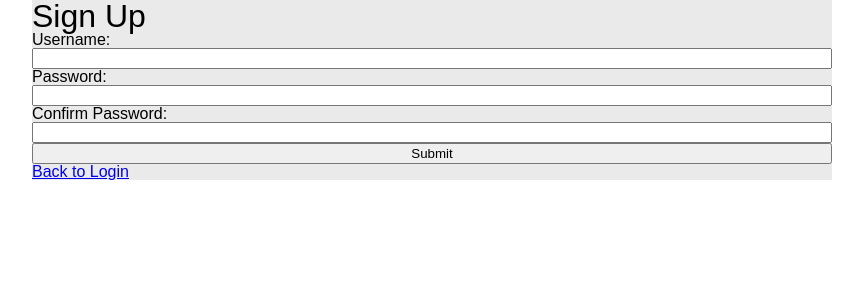
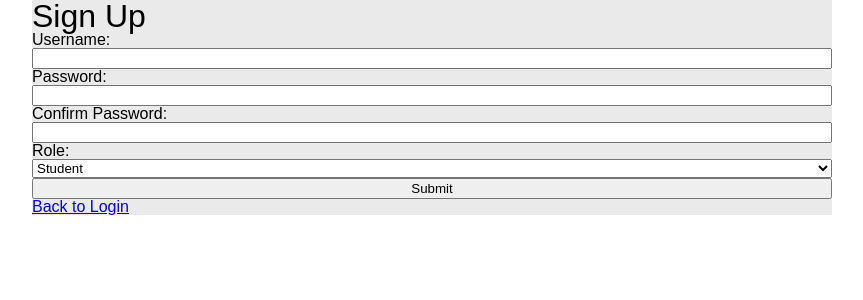
Before and after one commit to JakeBrowning90/volunteer-project-fe-1, a React (Vite) app: page /signup in a window 1280 px wide. Shown: the top 300 px of the page, without its empty margins (208-1071 px from the left). Built offline with nearby package versions, Linux system fonts and the light colour scheme; no server answers.

Commit message:
Add select element to signup form

```diff
--- a/src/components/SignupScreen.jsx
+++ b/src/components/SignupScreen.jsx
@@ -61,6 +61,12 @@ function SignupScreen(
           value={confirmPassword}
           onChange={handleConfirmPassword}
         />
+        <label htmlFor="">Role:</label>
+        <select name="" id="">
+          <option value="">Student</option>
+          <option value="">School Admin</option>
+          <option value="">NPO Admin</option>
+        </select>
         <button>Submit</button>
       </form>
       <Link to="/login">Back to Login</Link>
```
